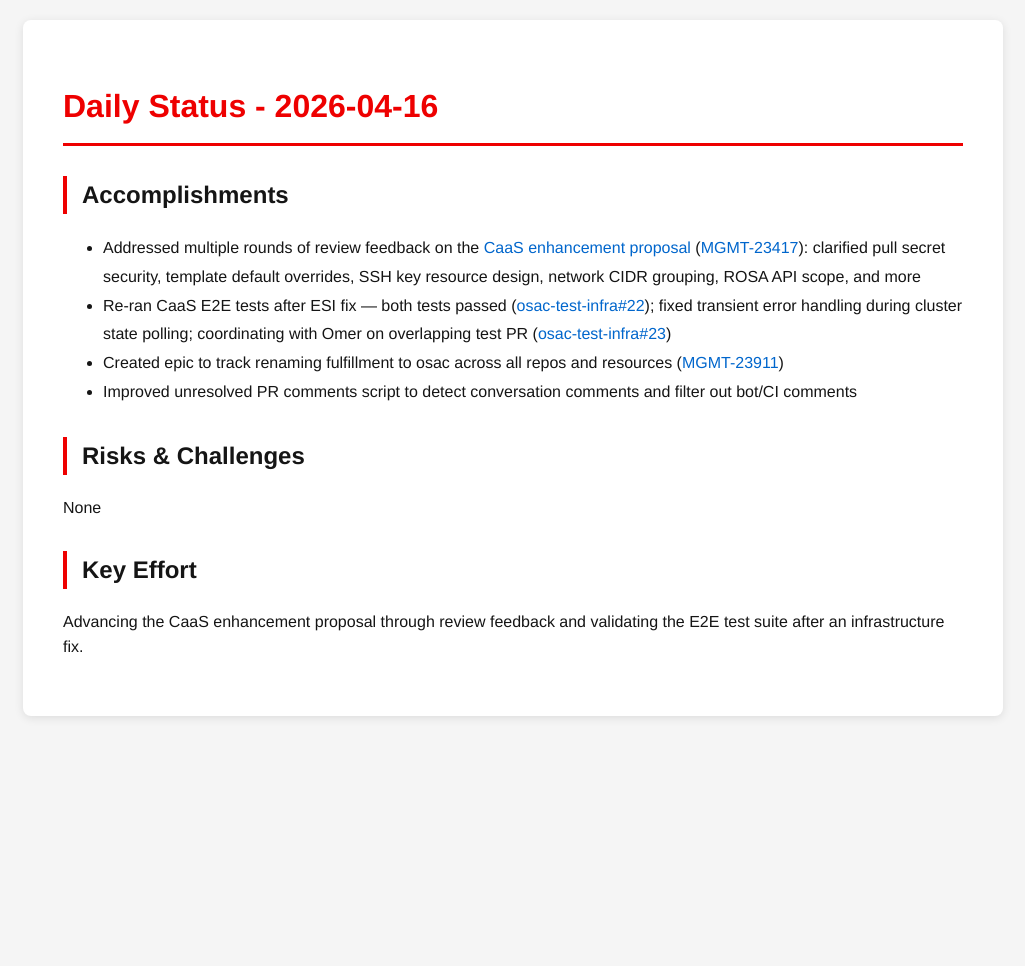
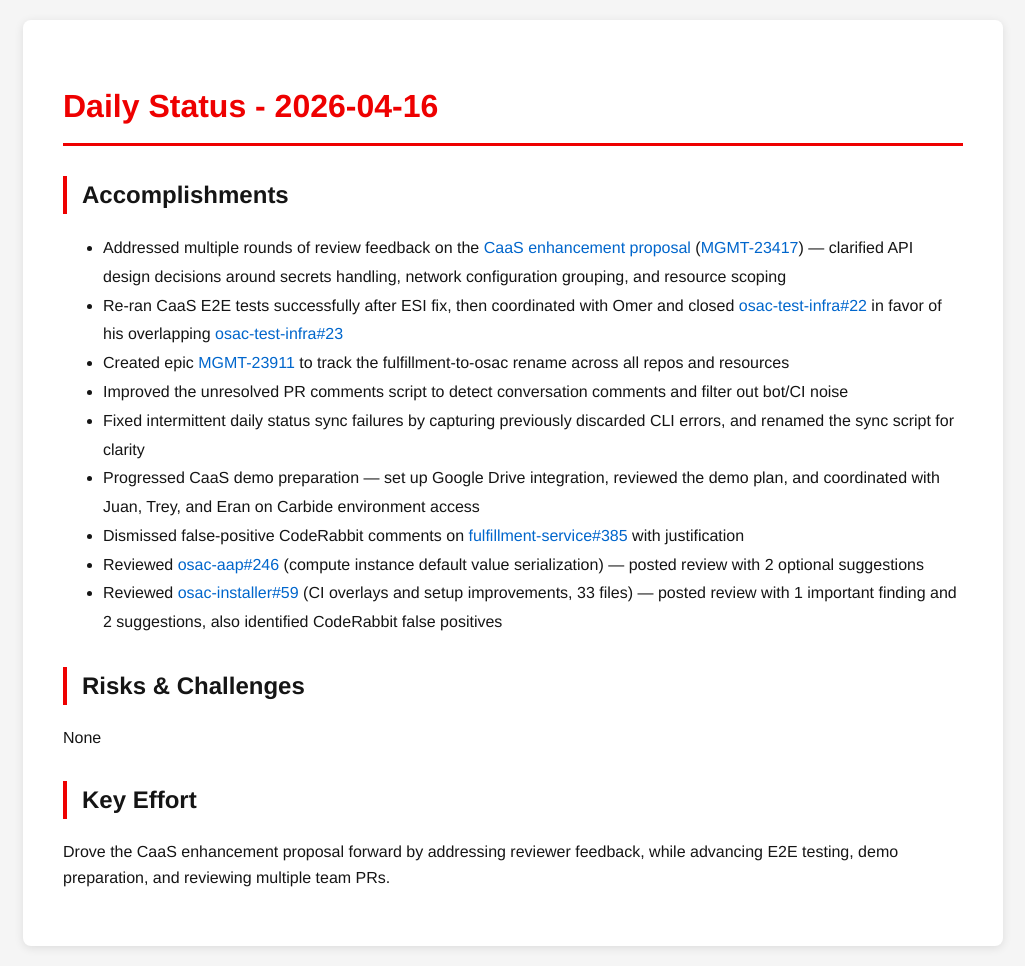
Before and after one commit to tzvatot/daily-status, a Jekyll site: the page built from 2026-04-16.md, in a window 1280 px wide. Shown: the whole page, without its empty margins (127-1152 px from the left). Built offline with Jekyll 4.4.1, drawn with Linux system fonts in a browser that asks for light colours; before the commit the page ends 900 px from its top, so only the background shows below that.

Commit message:
Daily status update - 2026-04-16

```diff
--- a/2026-04-16.md
+++ b/2026-04-16.md
@@ -7,13 +7,18 @@
 # Daily Status - 2026-04-16
 
 ## Accomplishments
-- Addressed multiple rounds of review feedback on the [CaaS enhancement proposal](https://github.com/osac-project/enhancement-proposals/pull/33) ([MGMT-23417](https://issues.redhat.com/browse/MGMT-23417)): clarified pull secret security, template default overrides, SSH key resource design, network CIDR grouping, ROSA API scope, and more
-- Re-ran CaaS E2E tests after ESI fix — both tests passed ([osac-test-infra#22](https://github.com/osac-project/osac-test-infra/pull/22)); fixed transient error handling during cluster state polling; coordinating with Omer on overlapping test PR ([osac-test-infra#23](https://github.com/osac-project/osac-test-infra/pull/23))
-- Created epic to track renaming fulfillment to osac across all repos and resources ([MGMT-23911](https://issues.redhat.com/browse/MGMT-23911))
-- Improved unresolved PR comments script to detect conversation comments and filter out bot/CI comments
+- Addressed multiple rounds of review feedback on the [CaaS enhancement proposal](https://github.com/osac-project/enhancement-proposals/pull/33) ([MGMT-23417](https://issues.redhat.com/browse/MGMT-23417)) — clarified API design decisions around secrets handling, network configuration grouping, and resource scoping
+- Re-ran CaaS E2E tests successfully after ESI fix, then coordinated with Omer and closed [osac-test-infra#22](https://github.com/osac-project/osac-test-infra/pull/22) in favor of his overlapping [osac-test-infra#23](https://github.com/osac-project/osac-test-infra/pull/23)
+- Created epic [MGMT-23911](https://issues.redhat.com/browse/MGMT-23911) to track the fulfillment-to-osac rename across all repos and resources
+- Improved the unresolved PR comments script to detect conversation comments and filter out bot/CI noise
+- Fixed intermittent daily status sync failures by capturing previously discarded CLI errors, and renamed the sync script for clarity
+- Progressed CaaS demo preparation — set up Google Drive integration, reviewed the demo plan, and coordinated with Juan, Trey, and Eran on Carbide environment access
+- Dismissed false-positive CodeRabbit comments on [fulfillment-service#385](https://github.com/osac-project/fulfillment-service/pull/385) with justification
+- Reviewed [osac-aap#246](https://github.com/osac-project/osac-aap/pull/246) (compute instance default value serialization) — posted review with 2 optional suggestions
+- Reviewed [osac-installer#59](https://github.com/osac-project/osac-installer/pull/59) (CI overlays and setup improvements, 33 files) — posted review with 1 important finding and 2 suggestions, also identified CodeRabbit false positives
 
 ## Risks & Challenges
 None
 
 ## Key Effort
-Advancing the CaaS enhancement proposal through review feedback and validating the E2E test suite after an infrastructure fix.
+Drove the CaaS enhancement proposal forward by addressing reviewer feedback, while advancing E2E testing, demo preparation, and reviewing multiple team PRs.
```
